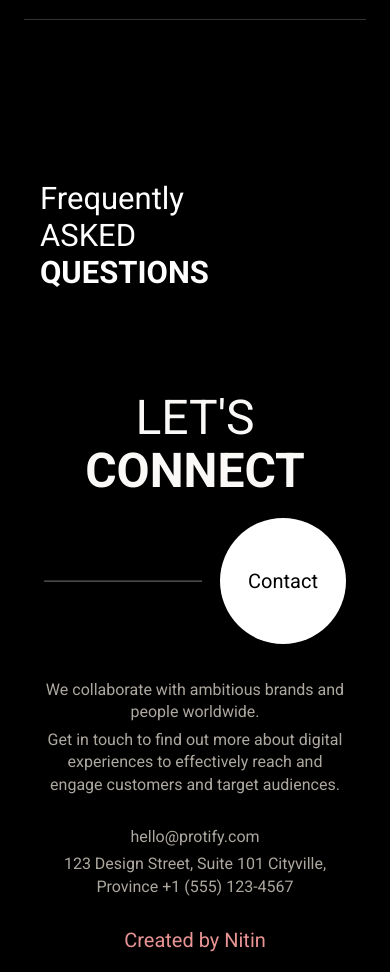
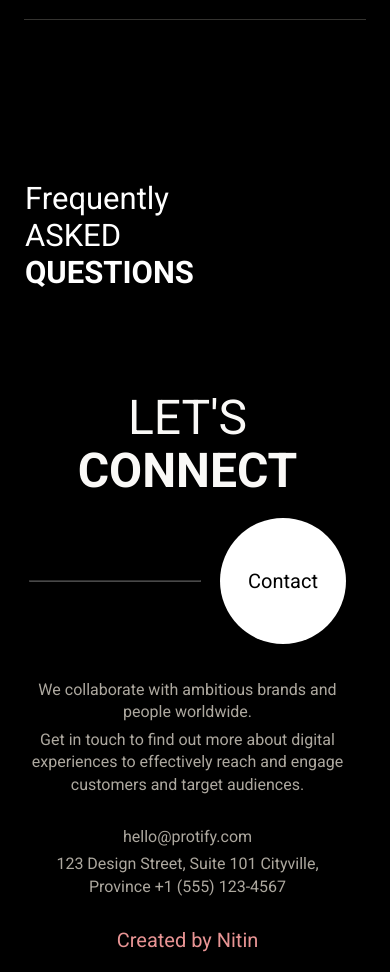
Before and after one commit to nitinmasih/nitinportfilio, a React (Create React App) app: page /article in a window 390 px wide. Shown: the part 1800-2772 px from the top of the page. Built offline with nearby package versions, Linux system fonts and the light colour scheme.

Commit message:
change in tap of anything

```diff
--- a/src/components/About.jsx
+++ b/src/components/About.jsx
@@ -3,6 +3,10 @@
 import "../styles/about.scss";
 
 const About = () => {
+  const handleContactClick = () => {
+    window.location.href = 'mailto:nitin@gmail.com?subject=Contact&body=Hello';
+  };
+
   return (
     <div className="about">
       <motion.div
@@ -43,6 +47,7 @@
           initial={{ opacity: 0, scale: 0.8 }}
           animate={{ opacity: 1, scale: 1 }}
           transition={{ duration: 0.5, delay: 0.9 }}
+          onClick={handleContactClick}
         >
           Contact
         </motion.button>
--- a/src/index.css
+++ b/src/index.css
@@ -5,6 +5,7 @@
   padding: 0;
   box-sizing: border-box;
   font-family: "Roboto", sans-serif;
+  -webkit-tap-highlight-color: none;
 }
 html {
   height: 100%;
--- a/src/pages/ArticleLink.jsx
+++ b/src/pages/ArticleLink.jsx
@@ -56,8 +56,8 @@ const ArticleLink = () => {
           </div>
         </div>
       </div>
-      <FrequentlyAskedQuestions />
-      <ContactInfo />
+     <div className="article-frequently" > <FrequentlyAskedQuestions /></div>
+      <div className="article-frequently" ><ContactInfo/></div>
     </div>
   );
 };
--- a/src/styles/articlelink.scss
+++ b/src/styles/articlelink.scss
@@ -99,6 +99,9 @@
 }
 
 @media (max-width: 768px) {
+  .article-frequently{
+    margin-left: -15px;
+  }
   .article-hero {
     padding: 64px 0 0;
   }
```
Lines whose indentation alone changed are shown as unchanged.
